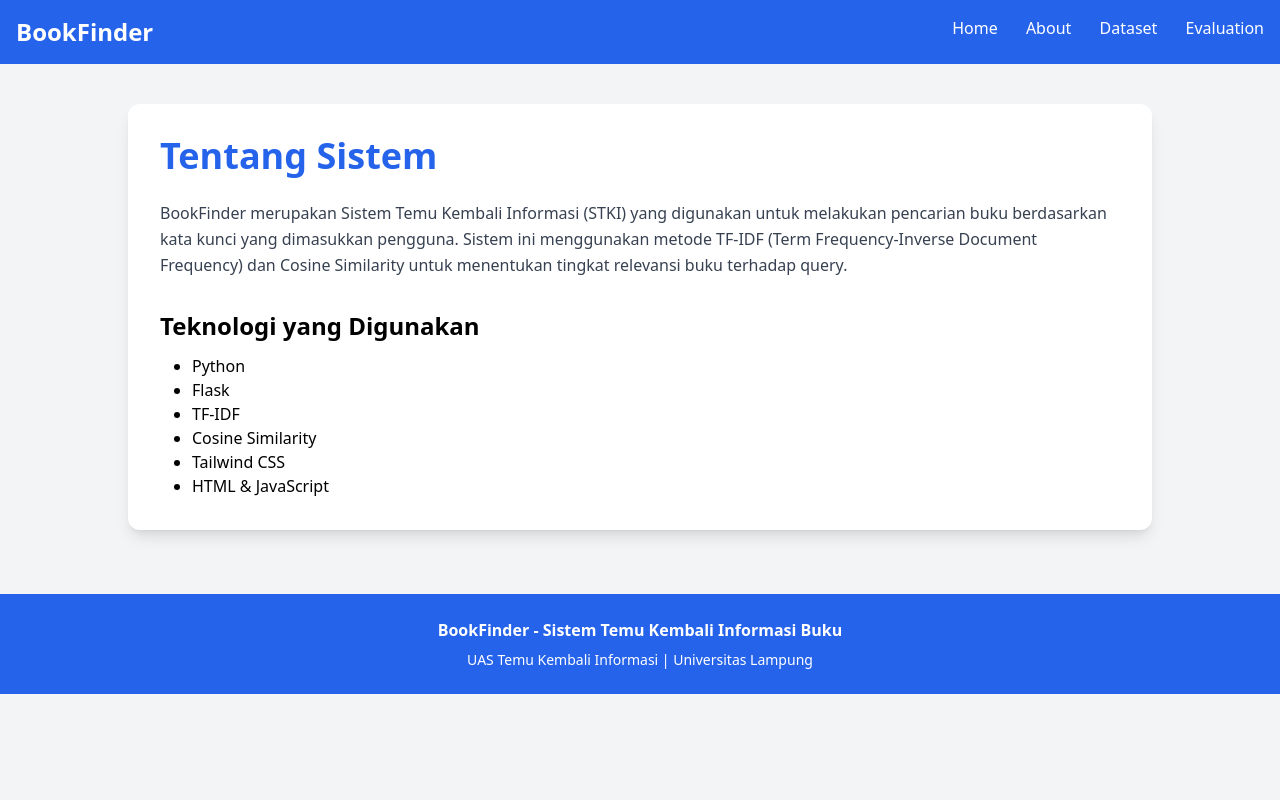
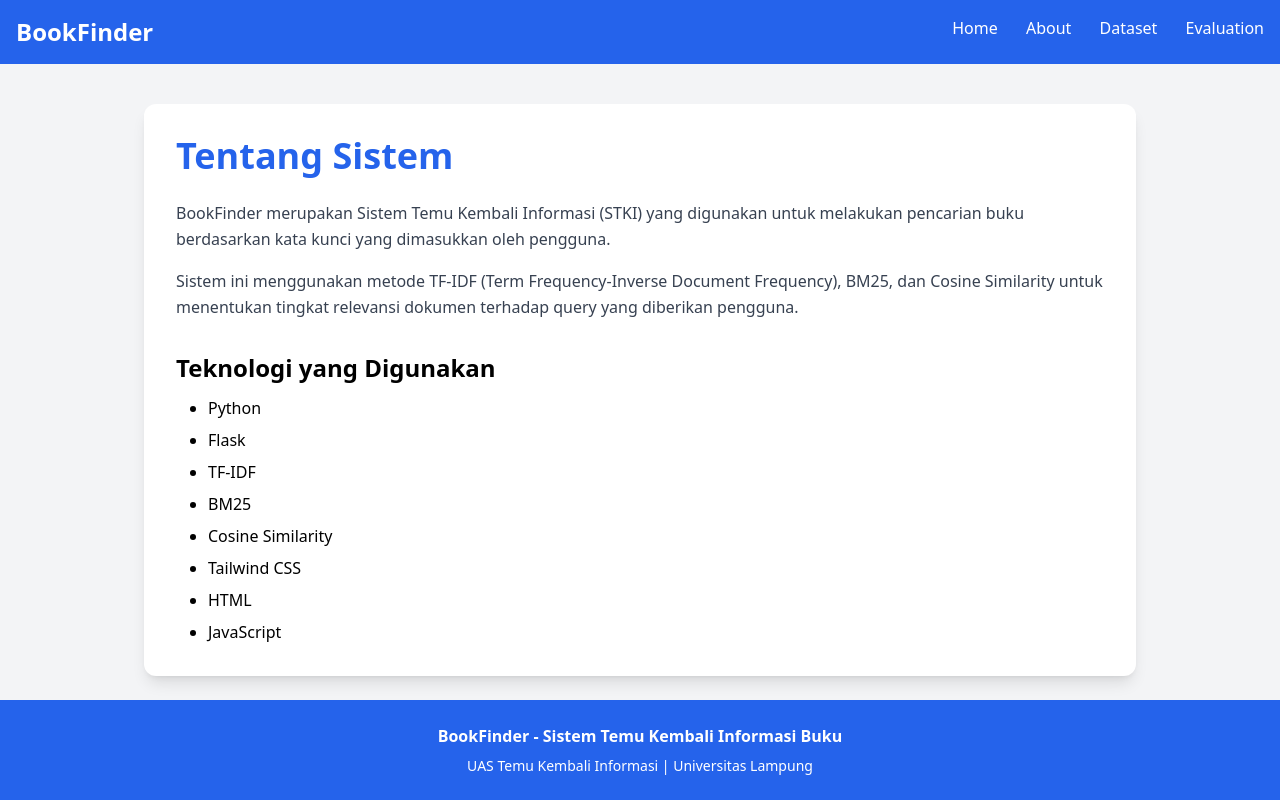
Before and after one commit to RiaSafitrii/Projek_TKI, a Flask app: page /about in a window 1280 px wide. Run offline with Flask 3, Linux system fonts and the light colour scheme; parts of the project's set-up code (start-up, migrations or seed data) failed here and were passed over; some libraries are stand-ins or nearby versions.

Commit message:
add feature

```diff
--- a/templates/about.html
+++ b/templates/about.html
@@ -13,8 +13,9 @@
 
 </head>
 
-<body class="bg-gray-100">
+<body class="bg-gray-100 min-h-screen flex flex-col">
 
+    <!-- Navbar -->
     <nav class="bg-blue-600 p-4">
 
         <div class="max-w-7xl mx-auto flex justify-between">
@@ -25,10 +26,21 @@
 
             <div class="space-x-6">
 
-            <a href="/" class="text-white">Home</a>
-            <a href="/about" class="text-white">About</a>
-            <a href="/dataset" class="text-white">Dataset</a>
-            <a href="/evaluation" class="text-white">Evaluation</a>
+                <a href="/" class="text-white">
+                    Home
+                </a>
+
+                <a href="/about" class="text-white">
+                    About
+                </a>
+
+                <a href="/dataset" class="text-white">
+                    Dataset
+                </a>
+
+                <a href="/evaluation" class="text-white">
+                    Evaluation
+                </a>
 
             </div>
 
@@ -36,7 +48,10 @@
 
     </nav>
 
-<div class="max-w-5xl mx-auto mt-10">
+    <!-- Content -->
+    <main class="flex-grow">
+
+        <div class="max-w-5xl mx-auto mt-10 px-4">
 
             <div class="bg-white rounded-xl shadow-lg p-8">
 
@@ -46,15 +61,23 @@
 
                 <p class="text-gray-700 leading-relaxed">
 
-            BookFinder merupakan Sistem Temu Kembali
-            Informasi (STKI) yang digunakan untuk
-            melakukan pencarian buku berdasarkan kata
-            kunci yang dimasukkan pengguna.
+                    BookFinder merupakan Sistem Temu
+                    Kembali Informasi (STKI) yang
+                    digunakan untuk melakukan pencarian
+                    buku berdasarkan kata kunci yang
+                    dimasukkan oleh pengguna.
+
+                </p>
+
+                <p class="text-gray-700 leading-relaxed mt-4">
 
                     Sistem ini menggunakan metode
-            TF-IDF (Term Frequency-Inverse Document Frequency)
-            dan Cosine Similarity untuk menentukan
-            tingkat relevansi buku terhadap query.
+                    TF-IDF (Term Frequency-Inverse
+                    Document Frequency), BM25,
+                    dan Cosine Similarity untuk
+                    menentukan tingkat relevansi
+                    dokumen terhadap query yang
+                    diberikan pengguna.
 
                 </p>
 
@@ -64,14 +87,16 @@
                         Teknologi yang Digunakan
                     </h2>
 
-            <ul class="list-disc ml-8">
+                    <ul class="list-disc ml-8 space-y-2">
 
                         <li>Python</li>
                         <li>Flask</li>
                         <li>TF-IDF</li>
+                        <li>BM25</li>
                         <li>Cosine Similarity</li>
                         <li>Tailwind CSS</li>
-                <li>HTML & JavaScript</li>
+                        <li>HTML</li>
+                        <li>JavaScript</li>
 
                     </ul>
 
@@ -80,7 +105,12 @@
             </div>
 
         </div>
-<footer class="bg-blue-600 text-white mt-16">
+
+    </main>
+
+    <!-- Footer -->
+    <footer class="bg-blue-600 text-white">
+
         <div class="max-w-7xl mx-auto py-6 text-center">
 
             <p class="font-semibold">
@@ -92,6 +122,7 @@
             </p>
 
         </div>
+
     </footer>
 
 </body>
```
Also changed, not shown: search.py (+87 -41 lines), templates/evaluation.html (+16 -2 lines), templates/results.html (+10 -2 lines). Lines whose indentation alone changed are shown as unchanged.
